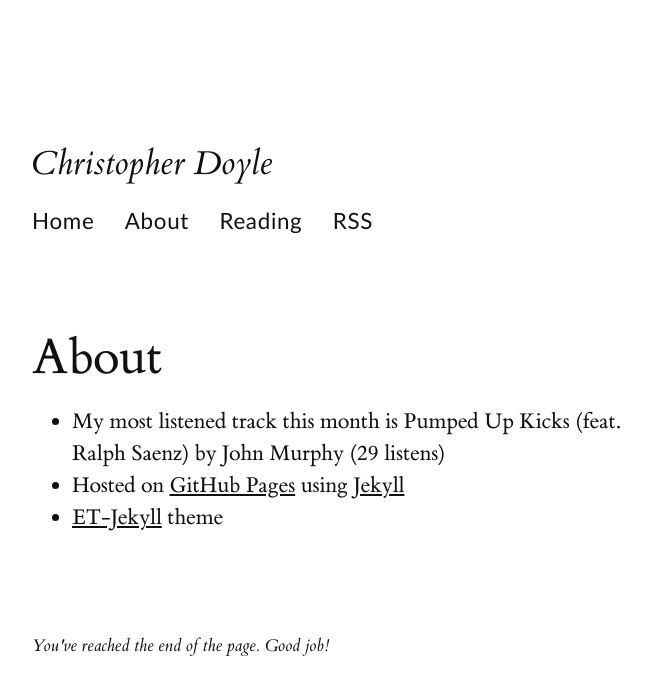
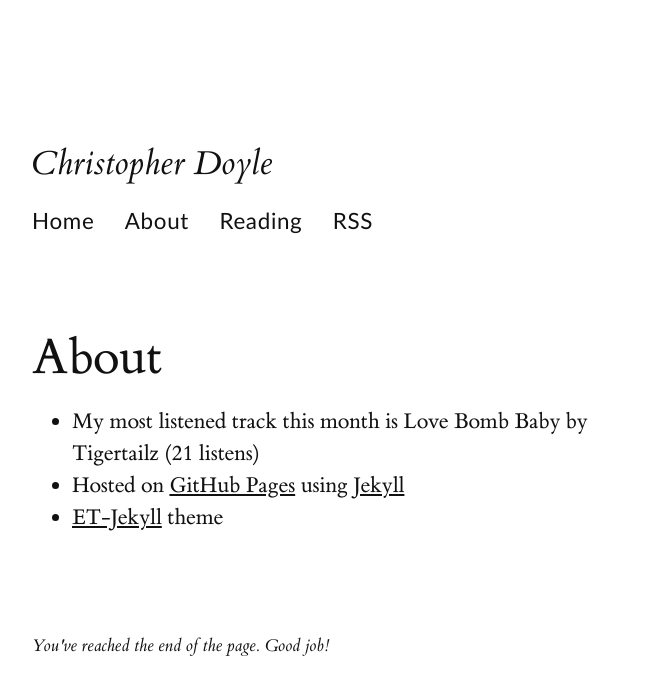
Before and after one commit to christopherdoyle/christopherdoyle.github.io, a Jekyll site: the page built from about.md, in a window 1280 px wide. Shown: the top 695 px of the page, without its empty margins (128-779 px from the left). Built offline with Jekyll 4.4.1, drawn with Linux system fonts in a browser that asks for light colours.

Commit message:
Updated config with latest top track from last.fm

```diff
--- a/_config.yml
+++ b/_config.yml
@@ -10,7 +10,7 @@ sass:
   style: compressed
 title: Christopher Doyle
 top_track:
-  artist: John Murphy
-  name: Pumped Up Kicks (feat. Ralph Saenz)
-  playcount: 29
+  artist: Tigertailz
+  name: Love Bomb Baby
+  playcount: 21
 url: https://christopherdoyle.github.io/
```
